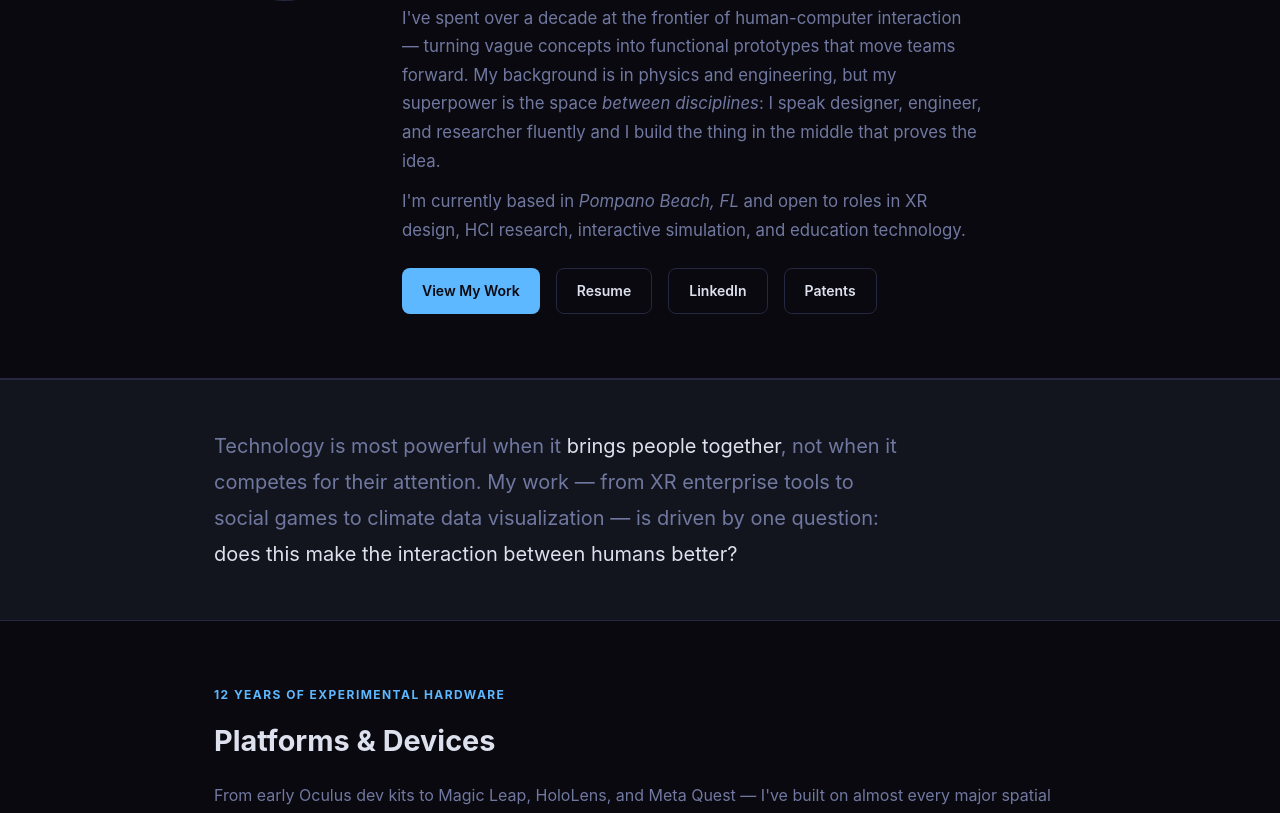
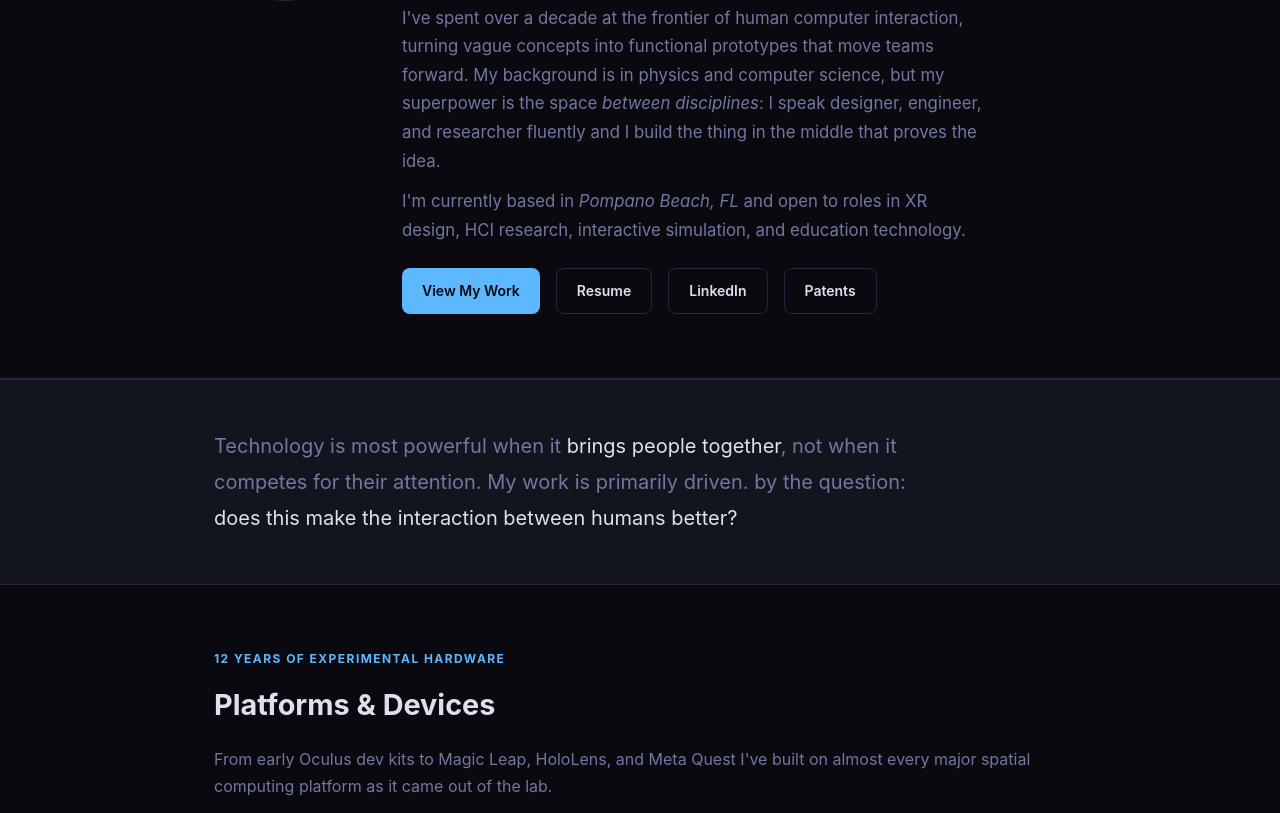
Before and after one commit to BUscinski/BUscinski.github.io, a plain HTML site: page index.html in a window 1280 px wide. Shown: the part 280-1093 px from the top of the page. Drawn offline with Linux system fonts and the light colour scheme.

Commit message:
Updated wording on index.html.

```diff
--- a/index.html
+++ b/index.html
@@ -38,8 +38,8 @@
             <h1>Ben Uscinski</h1>
             <div class="title">Hybrid Engineer / Designer</div>
             <p>
-              I've spent over a decade at the frontier of human-computer interaction — turning vague concepts
-              into functional prototypes that move teams forward. My background is in physics and engineering,
+              I've spent over a decade at the frontier of human computer interaction, turning vague concepts
+              into functional prototypes that move teams forward. My background is in physics and computer science,
               but my superpower is the space <em>between disciplines</em>: I speak designer, engineer, and
               researcher fluently and I build the thing in the middle that proves the idea.
             </p>
@@ -62,8 +62,7 @@
       <div class="container">
         <p>
           Technology is most powerful when it <em>brings people together</em>, not when it competes for
-          their attention. My work — from XR enterprise tools to social games to climate data visualization —
-          is driven by one question: <em>does this make the interaction between humans better?</em>
+          their attention. My work is primarily driven.  by the question: <em>does this make the interaction between humans better?</em>
         </p>
       </div>
     </section>
@@ -73,7 +72,7 @@
         <div class="section-label">12 Years of Experimental Hardware</div>
         <h2>Platforms &amp; Devices</h2>
         <p class="text-muted mt-16">
-          From early Oculus dev kits to Magic Leap, HoloLens, and Meta Quest — I've built on
+          From early Oculus dev kits to Magic Leap, HoloLens, and Meta Quest I've built on
           almost every major spatial computing platform as it came out of the lab.
         </p>
 
@@ -146,7 +145,7 @@
             <h3>Social Games</h3>
             <p>
               A personal mission to use technology for casual togetherness. Includes a recreation
-              of Johann Sebastian Joust (phone-based physical play) and AI-generated Jackbox-style
+              of Johann Sebastian Joust (phone based physical play) and AI generated Jackbox style
               Quiplash prompts for group play.
             </p>
           </div>
```
